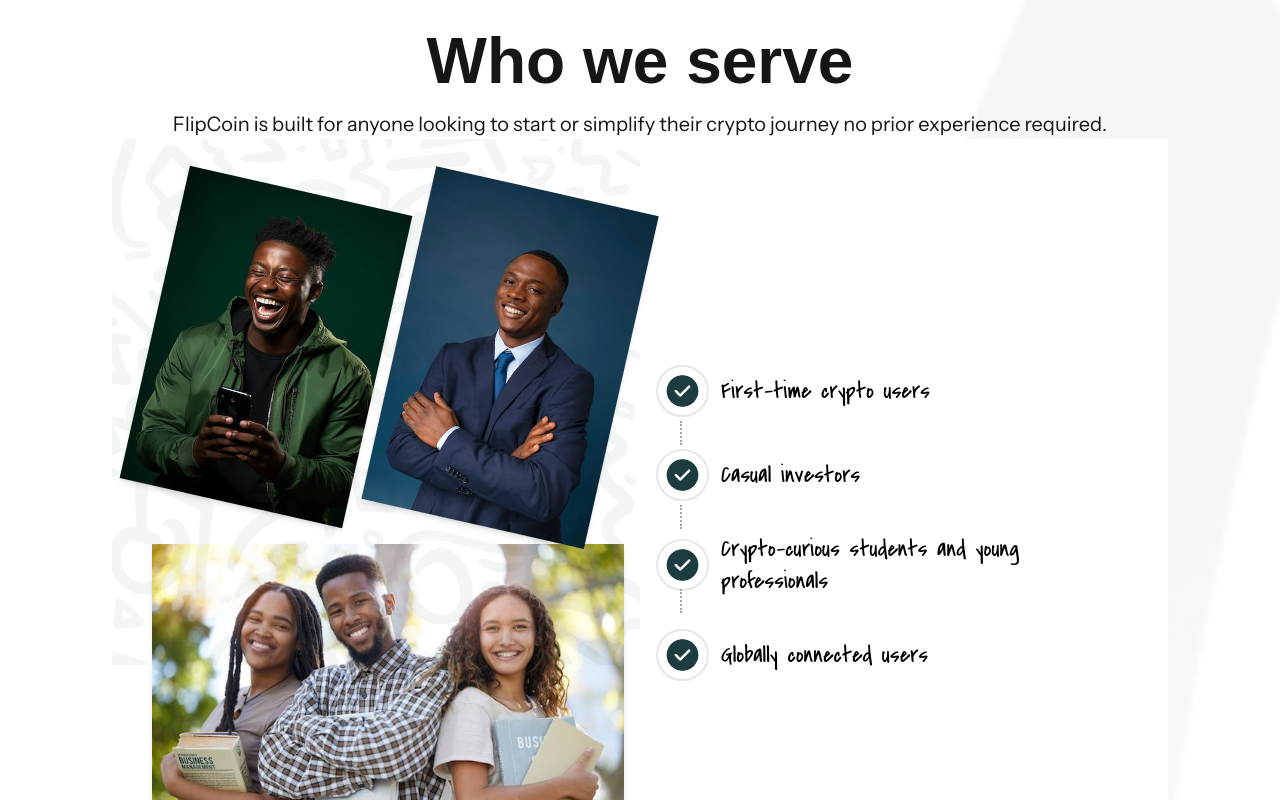
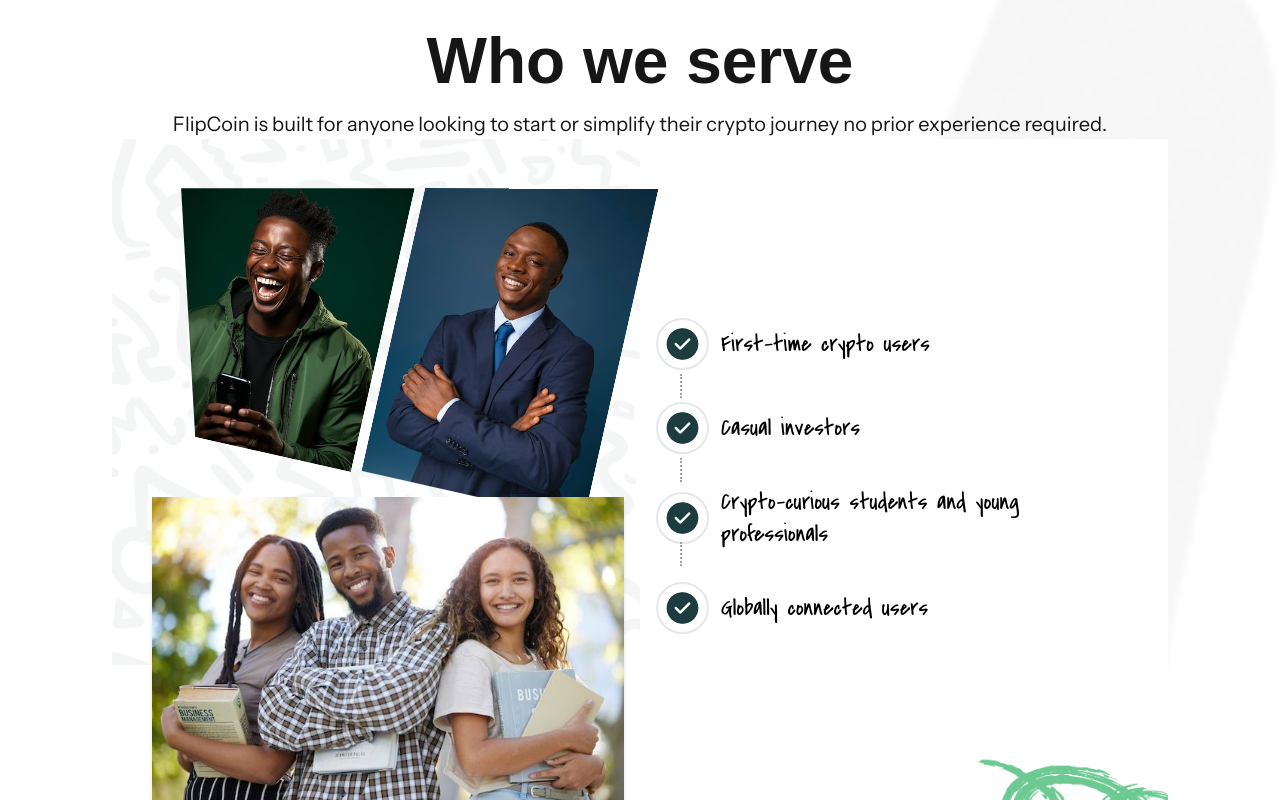
Before and after one commit to fermac1/flip-coin, a Nuxt app: page /about in a window 1280 px wide. Shown: the part 260-1060 px from the top of the page. Built offline with nearby package versions, Linux system fonts and the light colour scheme; a web font is replaced by a local one.

Commit message:
fix: testimonial, serve grid

```diff
--- a/app/components/Footer.vue
+++ b/app/components/Footer.vue
@@ -8,7 +8,7 @@
             </div>
 
             <!-- Navigation Sections -->
-            <div class="flex flex-grow justify-between gap-10">
+            <div class="flex flex-grow md:flex-nowrap flex-wrap justify-between gap-10">
                 <!-- Column 1 -->
                 <div class="space-y-2">
                     <p class="font-bold text-[16px]"><NuxtLink to="/">Home</NuxtLink></p>
--- /dev/null
+++ b/app/components/Serve.vue
@@ -0,0 +1,86 @@
+<template>
+    <section class="relative bg-white mb:pb-[160px] px-6 md:px-10 font-instrument overflow-hidden h-full">
+        <div class="grid grid-cols-1 md:grid-cols-2 gap-8 items-center">
+            <!-- Left side: stacked images -->
+            <!-- <div class="flex flex-col space-y-4 relative">
+                <div class="flex space-x-4 relative z-1 absolute -bottom-[20px] left-0">
+                <img src="../assets/images/about-img1.jpg" alt="User" class="shadow-md transform rotate-[12.69deg] w-1/2 h-1/2 overflow-hidden" />
+                <img src="../assets/images/about-img2.jpg" alt="User" class="shadow-md w-1/2 h-1/2 transform rotate-[12.69deg] overflow-hidden" />
+                </div>
+                <img src="../assets/images/about-img3.jpg" alt="User" class="shadow-md w-full z-10" />
+            </div> -->
+
+            <div class="flex flex-col space-y-4 relative">
+                <div class="flex space-x-4 relative z-10 absolute -bottom-[20px] left-0">
+                    <img
+                    src="../assets/images/about-img1.jpg"
+                    alt="User"
+                    class="shadow-md transform rotate-[12.69deg] w-1/2 h-1/4 overflow-hidden"
+                    style="clip-path: polygon(0 15%, 100% 0, 100% 85%, 30% 85%);"
+                    />
+                    <img
+                    src="../assets/images/about-img2.jpg"
+                    alt="User"
+                    class="shadow-md transform rotate-[12.69deg] w-1/2 h-1/2 overflow-hidden"
+                    style="clip-path: polygon(0 15%, 100% 0, 100% 100%, 0 100%);"
+                    />
+                </div>
+
+                <img
+                    src="../assets/images/about-img3.jpg"
+                    alt="User"
+                    class="shadow-md w-full z-10"
+                />
+            </div>
+
+
+            <!-- Right side: bullet points -->
+            <div class="relative z-10">
+                <ul class="space-y-8 text-lg md:text-2xl text-[#000000] font-covered_by_your_grace relative">
+                    <!-- Item 1 -->
+                    <li class="flex items-center space-x-3 relative">
+                    <!-- Circle -->
+                        <img src="../assets/images/about-tick.png" alt="" class="rounded-full border-2 p-2">
+                    <!-- <span class="w-10 h-10 flex items-center justify-center rounded-full border-2 border-gray-400 bg-[#022629E5] text-white relative z-10">
+                        ✔
+                    </span> -->
+                    <!-- Dotted line (below) -->
+                    <span class="absolute top-14 left-3 w-px h-6 border-l-2 border-dotted border-gray-400"></span>
+                    <span class="text-[20px] md:text-[24px]">First-time crypto users</span>
+                    </li>
+
+                    <!-- Item 2 -->
+                    <li class="flex items-center space-x-3 relative">
+                    <img src="../assets/images/about-tick.png" alt="" class="rounded-full border-2 p-2">
+                    <span class="absolute top-14 left-3 w-px h-6 border-l-2 border-dotted border-gray-400"></span>
+                    <span class="text-[20px] md:text-[24px]">Casual investors</span>
+                    </li>
+
+                    <!-- Item 3 -->
+                    <li class="flex items-center space-x-3 relative">
+                    <img src="../assets/images/about-tick.png" alt="" class="rounded-full border-2 p-2">
+                    <span class="absolute top-14 left-3 w-px h-6 border-l-2 border-dotted border-gray-400"></span>
+                    <span class="text-[20px] md:text-[24px]">Crypto-curious students and young professionals</span>
+                    </li>
+
+                    <!-- Item 4 (last one, no dotted line) -->
+                    <li class="flex items-center space-x-3 relative">
+                    <img src="../assets/images/about-tick.png" alt="" class="rounded-full border-2 p-2">
+                    <span class="text-[20px] md:text-[24px]">Globally connected users</span>
+                    </li>
+                </ul>
+            </div>
+
+        </div>
+
+        <!-- Decorative bottom-right element -->
+        <img src="../assets/images/about-paint.png" alt="Decoration"
+        class="absolute bottom-0 right-0 w-40 md:w-56 opacity-90 pointer-events-none" />
+
+        <!-- Optional background pattern -->
+        <div class="absolute inset-0 bg-[url('/images/about-pattern.png')] bg-no-repeat md:bg-left-top pointer-events-none"
+        style="background-size: 50% auto;">
+        </div>
+
+    </section>
+</template>
--- a/app/components/TopNavBar.vue
+++ b/app/components/TopNavBar.vue
@@ -44,8 +44,9 @@
             :key="item.route"
             :to="item.route"
             class="px-4 py-1.5 rounded-lg text-[14px] font-normal transition-all duration-200"
-            exact-active-class="bg-[#052225] text-[#fcfcfc]"
-            active-class="bg-[#052225] text-[#fcfcfc]"
+             :class="{
+            'bg-[#052225] text-[#fcfcfc]': route.path === item.route
+            }"
              @click="isMenuOpen = false"
         >
             {{ item.label }}
@@ -92,8 +93,10 @@
             :key="item.route"
             :to="item.route"
             class="px-4 py-1.5 rounded-lg text-[14px] font-normal transition-all duration-200"
-            exact-active-class="bg-[#052225] text-[#fcfcfc]"
-            active-class="bg-[#052225] text-[#fcfcfc]"
+
+            :class="{
+            'bg-[#052225] text-[#fcfcfc]': route.path === item.route
+            }"
              @click="isMenuOpen = false"
         >
 
--- a/app/pages/about.vue
+++ b/app/pages/about.vue
@@ -14,66 +14,9 @@
                 </div>
 
                 <!-- Target users -->
-                <section class="relative bg-white py-12 px-6 md:px-10 font-instrument overflow-hidden">
-                    <div class="grid grid-cols-1 md:grid-cols-2 gap-8 items-center">
-                    <!-- Left side: stacked images -->
-                    <div class="flex flex-col space-y-4">
-                        <div class="flex space-x-4">
-                        <img src="../assets/images/about-img1.jpg" alt="User" class="shadow-md transform rotate-[12.69deg] w-1/2 h-1/2 overflow-hidden md:h-80" />
-                        <img src="../assets/images/about-img2.jpg" alt="User" class="shadow-md w-1/2 h-1/2 transform rotate-[12.69deg] overflow-hidden" />
-                        </div>
-                        <img src="../assets/images/about-img3.jpg" alt="User" class="shadow-md w-full" />
-                    </div>
+               <Serve/>
 
-                    <!-- Right side: bullet points -->
-                    <div class="relative z-10">
-                        <ul class="space-y-8 text-lg md:text-2xl text-[#000000] font-covered_by_your_grace relative">
-                            <!-- Item 1 -->
-                            <li class="flex items-center space-x-3 relative">
-                            <!-- Circle -->
-                             <img src="../assets/images/about-tick.png" alt="" class="rounded-full border-2 p-2">
-                            <!-- <span class="w-10 h-10 flex items-center justify-center rounded-full border-2 border-gray-400 bg-[#022629E5] text-white relative z-10">
-                                ✔
-                            </span> -->
-                            <!-- Dotted line (below) -->
-                            <span class="absolute top-14 left-3 w-px h-6 border-l-2 border-dotted border-gray-400"></span>
-                            <span class="text-[20px] md:text-[24px]">First-time crypto users</span>
-                            </li>
-
-                            <!-- Item 2 -->
-                            <li class="flex items-center space-x-3 relative">
-                            <img src="../assets/images/about-tick.png" alt="" class="rounded-full border-2 p-2">
-                            <span class="absolute top-14 left-3 w-px h-6 border-l-2 border-dotted border-gray-400"></span>
-                            <span class="text-[20px] md:text-[24px]">Casual investors</span>
-                            </li>
-
-                            <!-- Item 3 -->
-                            <li class="flex items-center space-x-3 relative">
-                            <img src="../assets/images/about-tick.png" alt="" class="rounded-full border-2 p-2">
-                            <span class="absolute top-14 left-3 w-px h-6 border-l-2 border-dotted border-gray-400"></span>
-                            <span class="text-[20px] md:text-[24px]">Crypto-curious students and young professionals</span>
-                            </li>
-
-                            <!-- Item 4 (last one, no dotted line) -->
-                            <li class="flex items-center space-x-3 relative">
-                            <img src="../assets/images/about-tick.png" alt="" class="rounded-full border-2 p-2">
-                            <span class="text-[20px] md:text-[24px]">Globally connected users</span>
-                            </li>
-                        </ul>
-                    </div>
-
-                    </div>
-
-                    <!-- Decorative bottom-right element -->
-                    <img src="../assets/images/about-paint.png" alt="Decoration"
-                    class="absolute bottom-0 right-0 w-40 md:w-56 opacity-90 pointer-events-none" />
-
-                    <!-- Optional background pattern -->
-                    <div class="absolute inset-0 bg-[url('/images/about-pattern.png')] bg-no-repeat md:bg-left-top pointer-events-none"
-                    style="background-size: 50% auto;"></div>
-                </section>
-
-                <div class="text-left md:w-[70%] mt-[30px] mb-[30px] md:mt-[50px] md:mb-[50px]">
+                <div class="text-left md:w-[70%] mt-[30px] mb-[30px] md:mt-[100px] md:mb-[50px]">
                     <p class="font-covered_by_your_grace font-light text-[32px] md:text-[58px]">Make digital currency simple, fun, and rewarding.</p>
                 </div>
 
```
Also changed, not shown: app/components/Testimonial.vue (+23 -5 lines), public/images/testimonial-pattern.png (added). Lines whose indentation alone changed are shown as unchanged.
